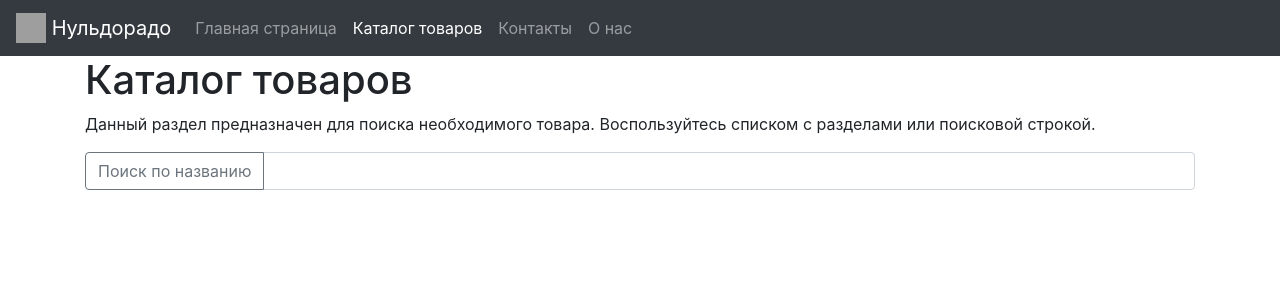
After one commit to head47/nulldorado, a Django app: page /catalog in a window 1280 px wide. The commit adds this page. Shown: the top 300 px of the page. Run offline with Django 3.2, Linux system fonts and the light colour scheme; data that the repository does not hold is empty; grey boxes are pictures that could not be loaded.

Commit message:
каталог (1 уровень)

```diff
--- /dev/null
+++ b/shop/templates/shop/assort.html
@@ -0,0 +1,83 @@
+{% load static %}
+<!doctype html>
+<html>
+    <head lang="ru">
+        <meta charset="utf-8">
+        <link rel="stylesheet" href="https://cdn.jsdelivr.net/npm/bootstrap@4.5.3/dist/css/bootstrap.min.css" integrity="sha384-TX8t27EcRE3e/ihU7zmQxVncDAy5uIKz4rEkgIXeMed4M0jlfIDPvg6uqKI2xXr2" crossorigin="anonymous">
+        <title>Главная страница</title>
+    </head>
+    <style>
+    </style>
+    <body>
+        <nav class="navbar navbar-expand-lg navbar-dark bg-dark">
+            <a class="navbar-brand" href="main.html" id="main">
+            <img src="{% static 'img/logo.png' %}" width="30" height="30" class="d-inline-block align-top" alt="" loading="lazy">
+            Нульдорадо
+            </a>
+
+        <div class="collapse navbar-collapse" id="navbarSupportedContent">
+            <ul class="navbar-nav mr-auto">
+            <li class="nav-item">
+                <a class="nav-link" href="/">Главная страница <span class="sr-only">(current)</span></a>
+            </li>
+            <li class="nav-item active">
+                <a class="nav-link" href="#">Каталог товаров</a>
+            </li>
+            <li class="nav-item">
+                <a class="nav-link" href="#">Контакты</a>
+            </li>
+            <li class="nav-item">
+                <a class="nav-link" href="#">О нас</a>
+            </li>
+            </ul>
+        </div>
+        </nav>
+        <div class="container">
+		<div class="row">
+			<div class="col">
+				<div class="single-post">
+					<h1 class="post-category">Каталог товаров</h1>
+					<p>Данный раздел предназначен для поиска необходимого товара. Воспользуйтесь списком с разделами или поисковой строкой.</p>
+				</div>
+			</div>
+		</div>
+	</div>
+        <div class="container">
+		<div class="row">
+			<div class="col">
+				<div class="input-group mb-3">
+  <div class="input-group-prepend">
+    <button class="btn btn-outline-secondary" type="button" id="button-addon1">Поиск по названию</button>
+  </div>
+  <input type="text" class="form-control" placeholder="" aria-describedby="button-addon1">
+</div>
+			</div>
+		</div>
+	</div>
+        <div class="grid-posts">
+
+		<div class="container">
+			<div class="row">
+    {% for key, value in links.items %}
+    <div class="col-md-3">
+      <div class="card">
+        <img src="{% get_static_prefix %}img/{{ key.picture }}" class="card-img-top" alt="...">
+        <div class="card-body">
+          <h3 class="post-category">{{ key.name }}</h3>
+          <ul>
+            {% for i in value %}
+            <li><a href="#">{{ i.name }}</a></li>
+            {% endfor %}
+          </ul>
+      </div>
+    </div>
+  </div>
+    {% endfor %}
+    </div>
+  </div>
+</div>
+        <script src="https://code.jquery.com/jquery-3.5.1.slim.min.js" integrity="sha384-DfXdz2htPH0lsSSs5nCTpuj/zy4C+OGpamoFVy38MVBnE+IbbVYUew+OrCXaRkfj" crossorigin="anonymous"></script>
+        <script src="https://cdn.jsdelivr.net/npm/popper.js@1.16.1/dist/umd/popper.min.js" integrity="sha384-9/reFTGAW83EW2RDu2S0VKaIzap3H66lZH81PoYlFhbGU+6BZp6G7niu735Sk7lN" crossorigin="anonymous"></script>
+        <script src="https://cdn.jsdelivr.net/npm/bootstrap@4.5.3/dist/js/bootstrap.min.js" integrity="sha384-w1Q4orYjBQndcko6MimVbzY0tgp4pWB4lZ7lr30WKz0vr/aWKhXdBNmNb5D92v7s" crossorigin="anonymous"></script>
+    </body>
+</html>
--- a/shop/templates/shop/index.html
+++ b/shop/templates/shop/index.html
@@ -21,7 +21,7 @@
                 <a class="nav-link" href="#">Главная страница <span class="sr-only">(current)</span></a>
             </li>
             <li class="nav-item">
-                <a class="nav-link" href="assort.html">Каталог товаров</a>
+                <a class="nav-link" href="/catalog">Каталог товаров</a>
             </li>
             <li class="nav-item">
                 <a class="nav-link" href="#">Контакты</a>
--- a/shop/urls.py
+++ b/shop/urls.py
@@ -3,5 +3,6 @@ from django.urls import path
 from . import views
 
 urlpatterns = [
+    path('catalog', views.catalogue, name='catalogue'),
     path('', views.index, name='index'),
 ]
--- a/shop/views.py
+++ b/shop/views.py
@@ -3,8 +3,9 @@ from django.shortcuts import render
 from django.http import HttpResponse
 from django.template import loader
 
-from shop.models import Item
+from shop.models import Item, Category, Subcategory
 import random
+from collections import OrderedDict
 
 def index(request):
     newItems = list(Item.objects.filter(new=True))
@@ -14,3 +15,16 @@ def index(request):
         'showcase': showcase,
     }
     return HttpResponse(template.render(context, request))
+
+def catalogue(request):
+    links = OrderedDict()
+    categories = list(Category.objects.all())
+    for i in categories:
+        subcategories = Subcategory.objects.filter(parent__id=i.id)
+        links[i] = list(subcategories)
+    template = loader.get_template('shop/assort.html')
+    context = {
+        #'categories': categories,
+        'links': links
+    }
+    return HttpResponse(template.render(context, request))
```
